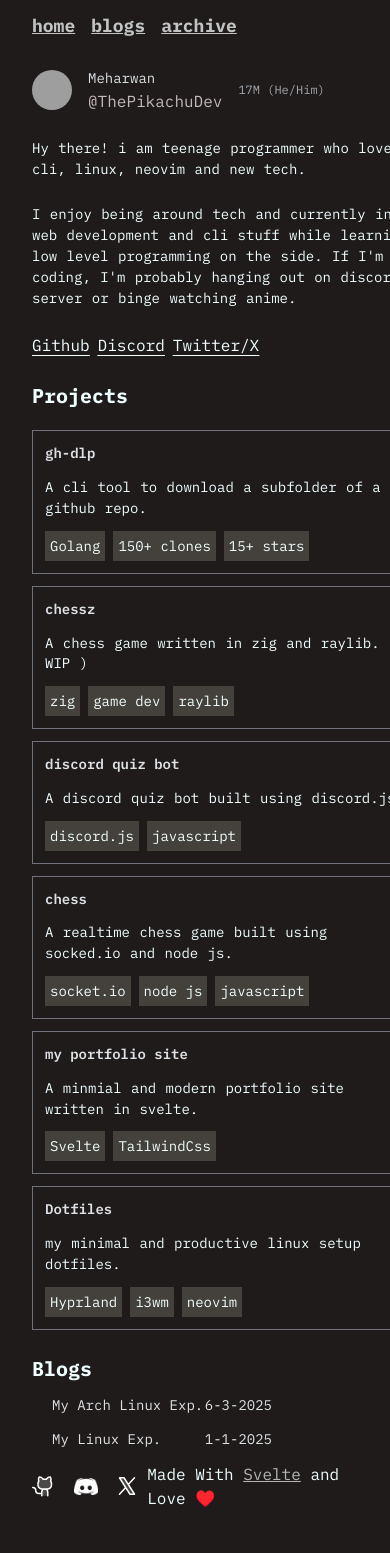
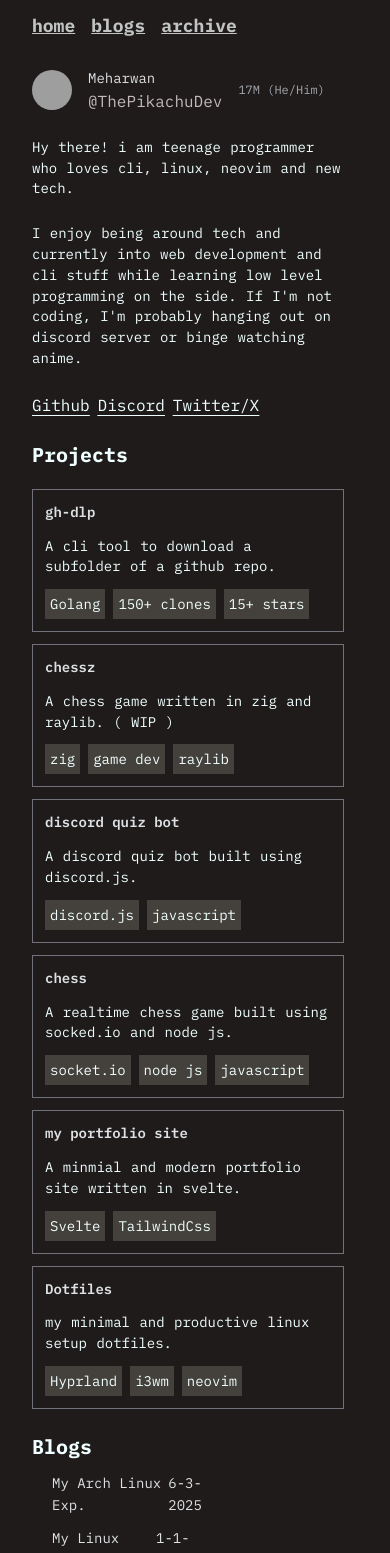
Before and after one commit to ThePikachuDev/portfolio-site-v2, a SvelteKit app: page / in a window 390 px wide. Shown: the top 1553 px of the page. Before the commit the page ends 1522 px from the top, so only its background shows below. Built offline with nearby package versions, Linux system fonts and the light colour scheme; grey boxes are pictures that could not be loaded.

Commit message:
updated footer and fixed Mobile screen issues

```diff
--- a/src/routes/+page.svelte
+++ b/src/routes/+page.svelte
@@ -257,18 +257,18 @@
     }
 
     @media (max-width: 600px) {
-        .homeContainer {
-            display: block;
-        }
-
-        .yetAnotherContainer {
-            display: inline;
-            position: static;
-            width: 100%;
-            border: 0;
-            padding: 0;
-            border-radius: 0;
-        }
+        /*     .homeContainer { */
+        /*         display: block; */
+        /*     } */
+        /**/
+        /*     .yetAnotherContainer { */
+        /*         display: inline; */
+        /*         position: static; */
+        /*         width: 100%; */
+        /*         border: 0; */
+        /*         padding: 0; */
+        /*         border-radius: 0; */
+        /*     } */
     }
 
     @media (max-width: 440px) {
--- a/src/routes/archive/+page.svelte
+++ b/src/routes/archive/+page.svelte
@@ -26,10 +26,10 @@
     <!---->
     <!-- </ul> -->
 
-    <h2>Cool Blogs i grabbed from internet</h2>
+    <h2>Cool Blogs i grabbed from internet :</h2>
     <br />
-    <ul class="underline underline-offset-5">
-        <li>
+    <ul class="underline underline-offset-5 list-disc">
+        <li class="list-disc">
             <a
                 href="https://dev.to/gitpaulo/journey-of-a-web-page-how-browsers-work-10co"
                 >Journey of a web Page to how browsers Work</a
@@ -48,31 +48,15 @@
     </ul>
 
     <br />
-
-    <!-- <h2>Books i read ( or reading)</h2> -->
-    <!-- <br /> -->
-    <!-- <ul> -->
-    <!--     <li>Zero To One</li> -->
-    <!--     <li>How to Win Friends and influence people</li> -->
-    <!--     <li>Rich Dad Poor Dad</li> -->
-    <!--     <li>The Go Programming language</li> -->
-    <!-- </ul> -->
-
-    <br />
-    <br />
 </main>
 
 <style>
-    main {
-        overflow: hidden;
-        width: 100vw;
-    }
-
     h2 {
         color: #e4dddd;
     }
 
     ul li {
+        list-style-type: circle;
         color: rgb(194, 196, 196);
         padding: 4px;
     }
--- a/src/routes/blogs/+page.svelte
+++ b/src/routes/blogs/+page.svelte
@@ -7,6 +7,7 @@
 
     <a href="/blogs/ArchExp" class="blogLinkContainer">
         <h4>My Arch Linux Experience</h4>
+
         <span>6-3-2025</span>
     </a>
     <br />
@@ -18,17 +19,33 @@
 
 <style>
     main {
-        width: 100vw;
+        width: 100%;
         height: 90vh;
     }
     .blogLinkContainer {
         display: flex;
         justify-content: space-between;
-        padding: 2px 1rem;
     }
 
     a {
         text-decoration: none;
         color: #e4dddd;
     }
+
+    @media (max-width: 600px) {
+        main {
+            width: 100%;
+            height: 90vh;
+        }
+        .blogLinkContainer {
+            display: flex;
+            justify-content: space-between;
+            padding: 0;
+        }
+
+        a {
+            text-decoration: none;
+            color: #e4dddd;
+        }
+    }
 </style>
--- a/src/routes/footer.svelte
+++ b/src/routes/footer.svelte
@@ -35,6 +35,7 @@
         display: flex;
         align-items: center;
         justify-content: space-between;
+        padding: 1vw 0;
     }
     .contacts {
         display: flex;
@@ -51,4 +52,21 @@
     .madeWith a {
         color: rgb(181, 181, 181);
     }
+
+    @media (max-width: 600px) {
+        .footerContainer {
+            font-size: 0.8rem;
+            padding: 1vw 0;
+        }
+        .contactLink {
+            width: 1.3rem;
+        }
+        .contactLink img {
+            width: 1.5rem;
+        }
+
+        .madeWith {
+            text-align: right;
+        }
+    }
 </style>
```
Also changed, not shown: 1 other file (tests, documents, lock files or other folders).
